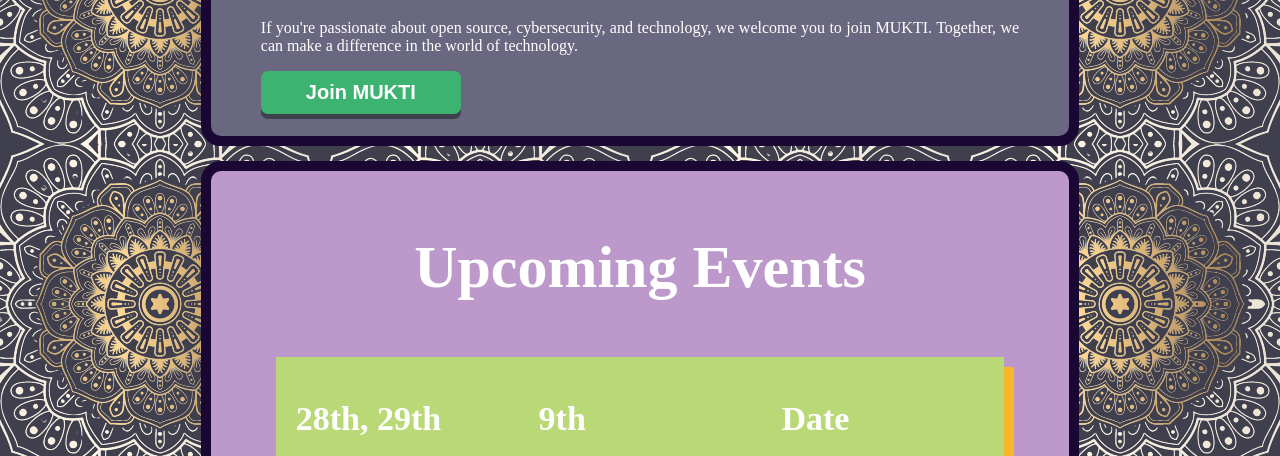
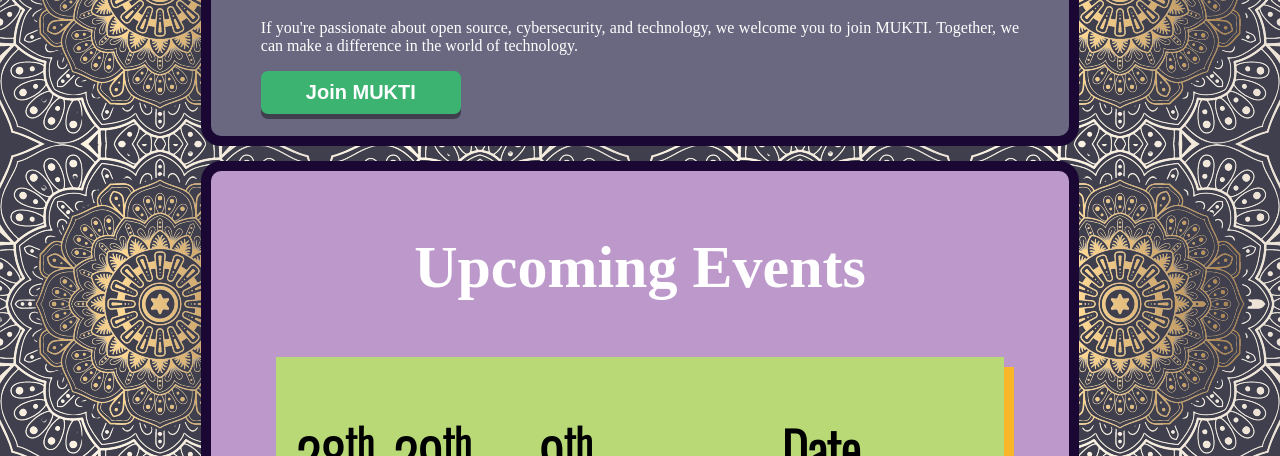
Before and after one commit to Het-Joshi/mukti-website, a plain HTML site: page index.html in a window 1280 px wide. Shown: the part 496-952 px from the top of the page. Drawn offline with nearby package versions, Linux system fonts and the light colour scheme.

Commit message:
Changes to Date in Events

```diff
--- a/index.html
+++ b/index.html
@@ -48,7 +48,7 @@
         <div class = "stickynotes">
             <div class = "event ev1">
                 <div>
-                    <h1>28th, 29th</h1>
+                    <h1>28<sup>th</sup>, 29<sup>th</sup></h1>
                     October
                     <h2>India FOSS Conference 3.0</h2>
                     <p>NIMHANS Convention Centre, Bengaluru</p>
@@ -57,7 +57,7 @@
             </div>
             <div class = "event ev2">
                 <div>
-                    <h1>9th</h1>
+                    <h1>9<sup>th</sup></h1>
                     December
                     <h2>Franchise Inauguration</h2>
                     <p>PESIT, Shivamogga</p>
--- a/styles.css
+++ b/styles.css
@@ -141,7 +141,7 @@
     justify-content: space-between;
 }
 
-.event > p {
+.event > h1> p {
     font-size: 20px;
 }
 
@@ -151,7 +151,7 @@
     transition: 0.5s;
 }
 
-.event > h1 {
+.event > div > h1 {
     font-size: 50px;
     font-family: "Oswald";
     color: black;
```
